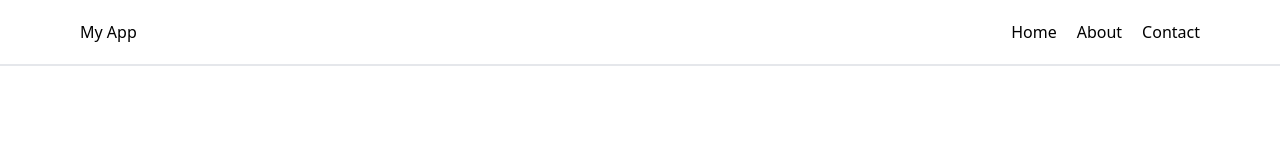
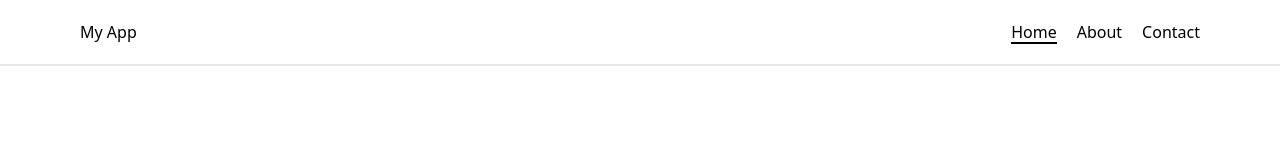
Before and after one commit to weralite/next-prisma, a Next.js app: page / in a window 1280 px wide. Shown: the top 160 px of the page. Built offline with nearby package versions, Linux system fonts and the light colour scheme.

Commit message:
implemented usepathname

```diff
--- a/src/components/navigation/Navbar.jsx
+++ b/src/components/navigation/Navbar.jsx
@@ -1,23 +1,31 @@
 "use client";
 
 import { usePathname } from "next/navigation";
+import Link from "next/link";
 
 export default function Navbar() {
-const pathName = usePathname();
+  const pathName = usePathname();
+
+  const siteRoutes = [
+    { name: "Home", path: "/" },
+    { name: "About", path: "/about" },
+    { name: "Contact", path: "/contact" },
+  ];
 
   return (
     <nav>
-   <ul className="flex flex-row gap-5">
-        <li>
-            <a href="/">Home</a>
-        </li>
-        <li>
-            <a href="/about">About</a>
-        </li>
-        <li>
-            <a href="/contact">Contact</a>
-        </li>
-   </ul>
+      <ul className="flex flex-row gap-5">
+        {siteRoutes.map((siteRoute) => (
+          <li
+            key={siteRoute.path}
+            className={`relative ${pathName === siteRoute.path ? "after:content-[''] after:absolute after:w-full after:h-[2px] after:bg-current after:left-0 after:bottom-0 after:transition-all after:duration-150" : "after:content-[''] after:absolute after:w-0 after:h-[2px] after:bg-current after:left-1/2 after:bottom-0 after:transition-all after:duration-150 hover:after:w-full hover:after:left-0"}`}
+          >
+            <Link href={siteRoute.path}>{siteRoute.name}</Link>
+          </li>
+        )
+
+        )}
+      </ul>
     </nav>
   );
 }
```
